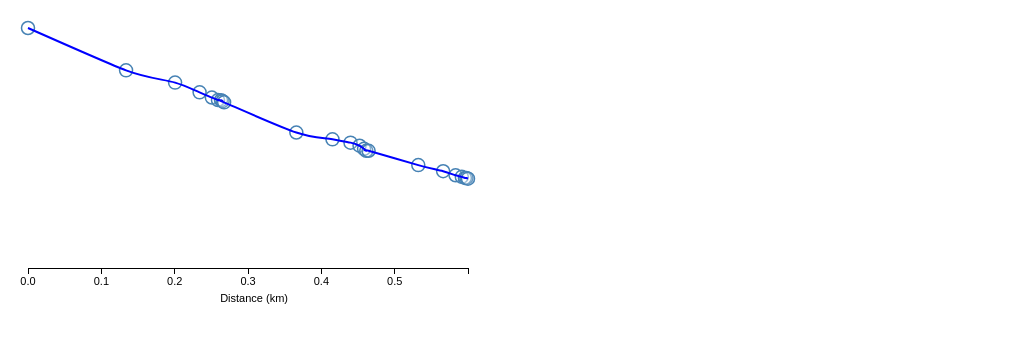
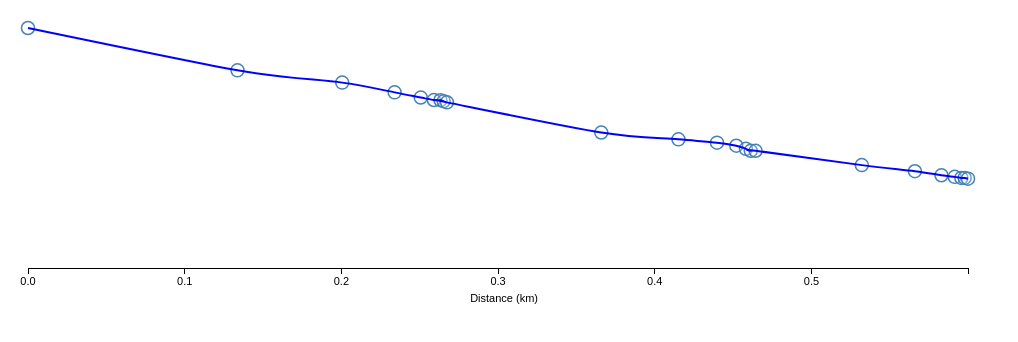
Before and after one commit to tongning/elevation-visualization, a plain HTML site: page index.html in a window 1280 px wide. Shown: the whole page, without its empty margins (0-1018 px from the left). Drawn offline with nearby package versions, Linux system fonts and the light colour scheme.

Commit message:
increase graph width

```diff
--- a/index.html
+++ b/index.html
@@ -88,7 +88,7 @@
                 }
 
                 //Data to plot is now stored in `data`; begin plotting
-                var w = 500;
+                var w = 1000;
                 var h = 300;
                 var padding = 20;
                 var point_radius = 6.5;
```
